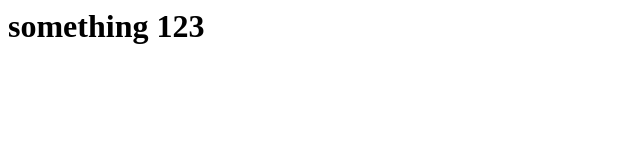
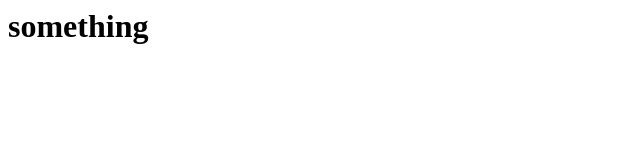
Before and after one commit to ZaichenkoViktoriia/my-project1, a plain HTML site: page index.html in a window 1280 px wide. Shown: the full height of the page, 0-640 px from the left. Drawn offline with Linux system fonts and the light colour scheme.

Commit message:
Revert "Update index.html"

```diff
--- a/index.html
+++ b/index.html
@@ -1,4 +1,4 @@
-<h1>something 123</h1>
+<h1>something</h1>
 <p>news</p>
 <style>
     p{
```
